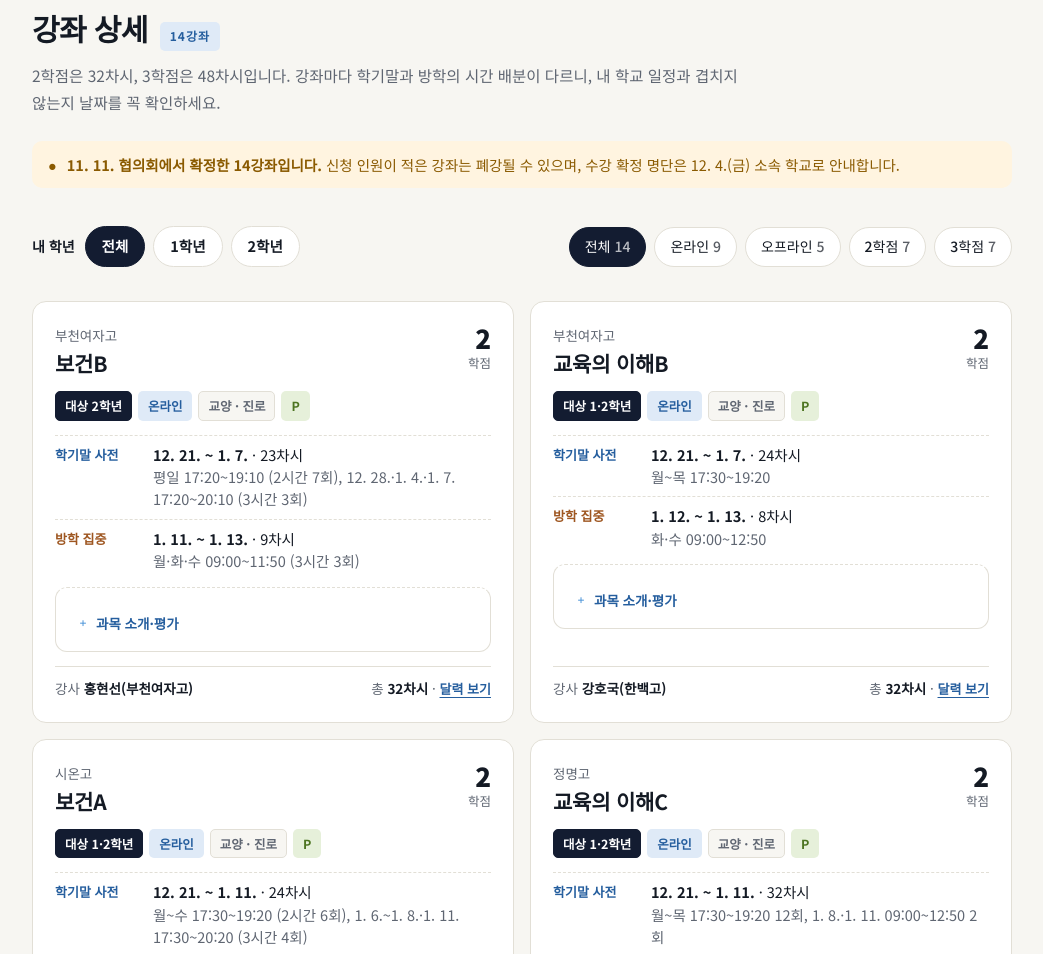
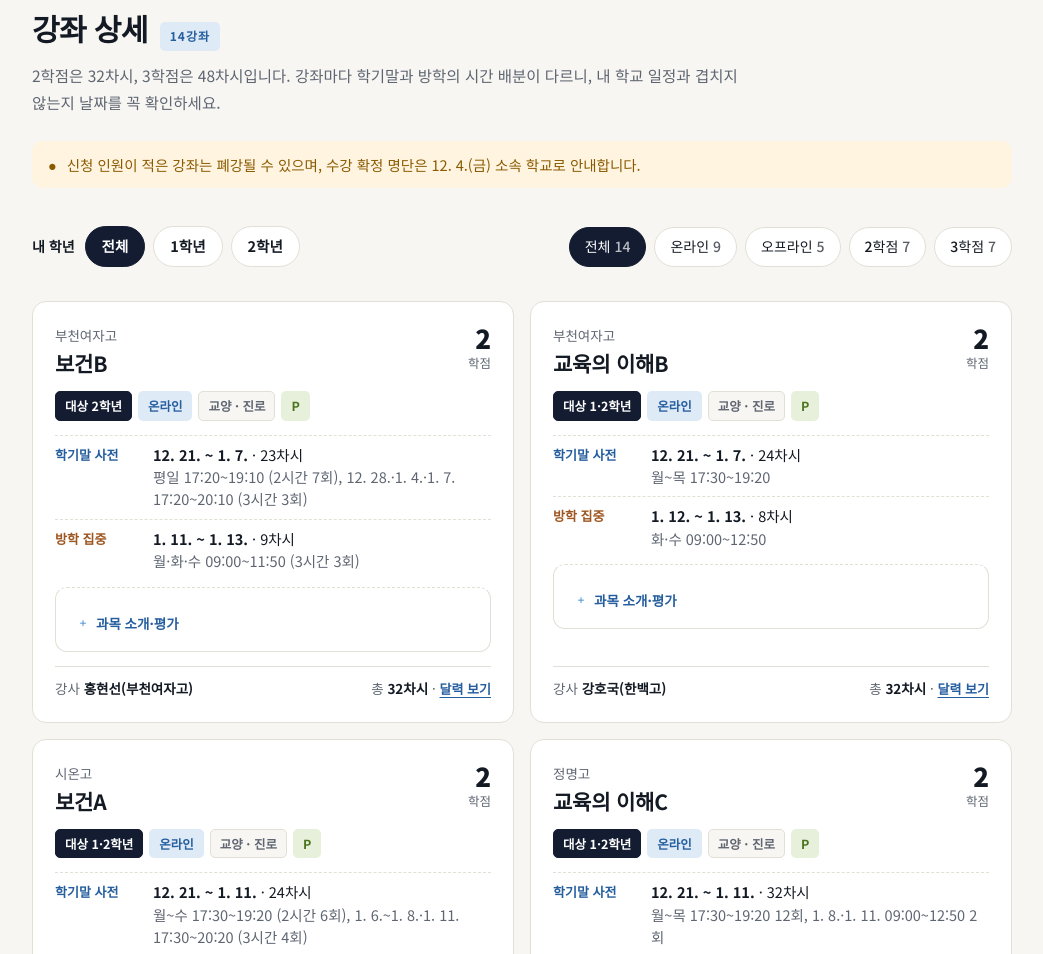
Before and after one commit to sin-nari/winter, a plain HTML site: page index.html in a window 1280 px wide. Shown: the part 3740-4694 px from the top of the page, without its empty margins (118-1161 px from the left). Drawn offline with Linux system fonts and the light colour scheme; a web font is replaced by a local one.

Commit message:
강좌 상세 안내에서 협의회 확정 문구 삭제
Co-Authored-By: Claude Opus 5.5 <noreply@anthropic.com>
Claude-Session: https://claude.ai/code/session_01UAY6Ek2YbkpLbFoUCrTYwn

```diff
--- a/index.html
+++ b/index.html
@@ -434,7 +434,7 @@ footer p+p{margin-top:6px}
   <div class="wrap">
     <div class="shead"><h2>강좌 상세</h2><span class="tag t-s2">14강좌</span></div>
     <p class="sdesc">2학점은 32차시, 3학점은 48차시입니다. 강좌마다 학기말과 방학의 시간 배분이 다르니, 내 학교 일정과 겹치지 않는지 날짜를 꼭 확인하세요.</p>
-    <div class="notice" role="note"><span aria-hidden="true">●</span><span><b>11. 11. 협의회에서 확정한 14강좌입니다.</b> 신청 인원이 적은 강좌는 폐강될 수 있으며, 수강 확정 명단은 12. 4.(금) 소속 학교로 안내합니다.</span></div>
+    <div class="notice" role="note"><span aria-hidden="true">●</span><span>신청 인원이 적은 강좌는 폐강될 수 있으며, 수강 확정 명단은 12. 4.(금) 소속 학교로 안내합니다.</span></div>
     <div class="toolbar">
       <div class="gsel" role="group" aria-label="학년 선택"><span class="gl">내 학년</span><button type="button" data-gr="all">전체</button><button type="button" data-gr="1">1학년</button><button type="button" data-gr="2">2학년</button><span class="gn"></span></div>
       <div class="chips" role="group" aria-label="강좌 거르기" id="chips"></div>
```
